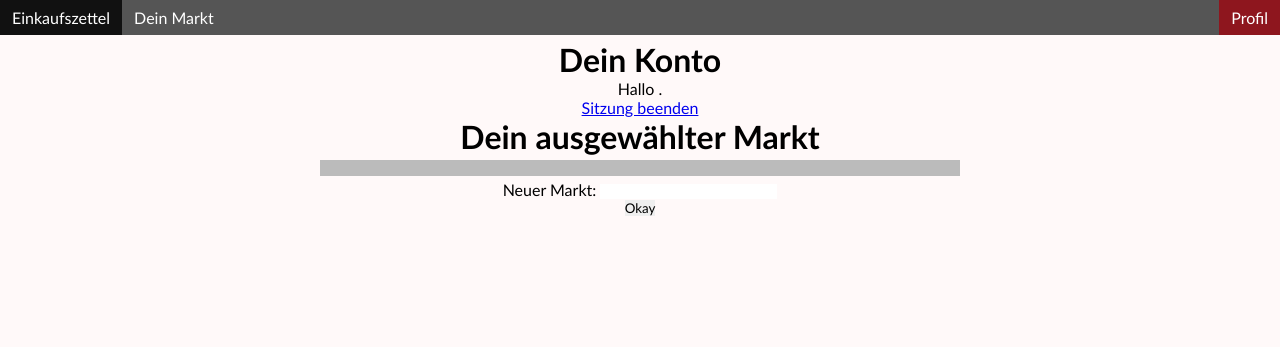
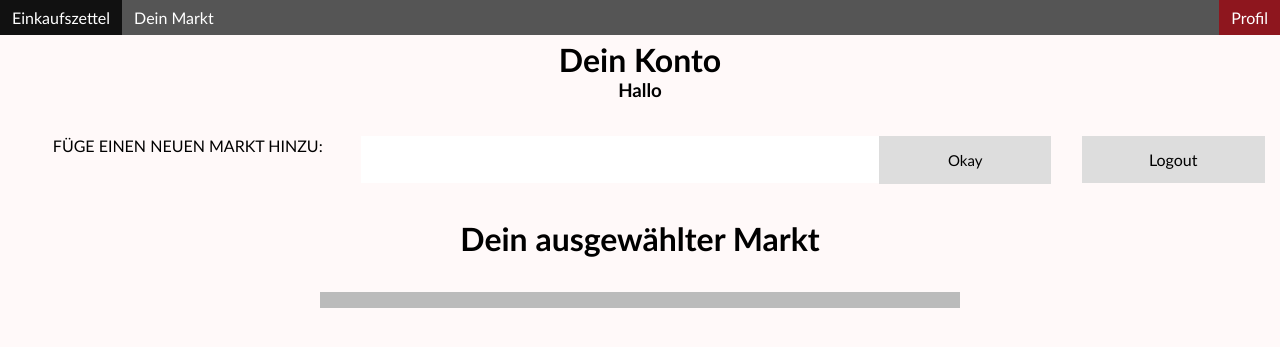
Before and after one commit to Joghurtdrop/Einkaufszettel, a PHP site: page / in a window 1280 px wide. Shown: the top 347 px of the page. Run offline with PHP 8.4, Linux system fonts and the light colour scheme; the visitor is signed in with stand-in values (Sample User, id 1); data that the repository does not hold is empty; some libraries are stand-ins or nearby versions.

Commit message:
styling profile and fix some bugs

```diff
--- a/auth.php
+++ b/auth.php
@@ -11,8 +11,6 @@
 	else
 	{
 		$name=getUsername($_SESSION['userId']);
-		$login_status="<div>Hallo ".$name.".<br />
-							<a href=\"./logout.php\">Sitzung beenden</a>
-					   </div>";
+		$login_status="<h3>Hallo ".$name."</h3>";
 	}
 ?>
--- a/css/general.css
+++ b/css/general.css
@@ -40,6 +40,12 @@
 [class*="col-"] {
     float: left;
     padding: 15px;
+}
+
+.row::after {
+    content: "";
+    clear: both;
+    display: table;
 }
 
 
--- a/css/profil.css
+++ b/css/profil.css
@@ -1,3 +1,45 @@
+a{
+	text-decoration:none;
+}
+
+a:link, a:visited{
+	color:black;
+}
+
+a.button{
+	padding: 14px 16px;
+    border: none;
+	background-color:#ddd;
+	display:block;
+}
+
+div.button{
+	border: none;
+	background-color:#ddd;
+	font-size:15px;
+}
+
+.button:hover{
+	cursor:pointer;
+	background-color:#8e161e;
+	color: white;
+}
+
+.main > .row{
+	margin: 20px 0px;
+}
+
+label{
+	padding:0!important;
+	text-transform: uppercase;
+}
+
+input{
+	font-size: 15px;
+	font-weight:bold;
+}
+
+
 .dropbtn{
     padding: 8px 16px;
     border: none;
@@ -11,9 +53,10 @@
     display: inline-block;
 	font-size: 20px;
 	min-width:50%;
+	margin-top: 30px;
 }
 
-.wrapperDropdown:focus{
+*:focus{
 	outline:none;
 }
 
--- a/dataAccess/dataAccessLogin.php
+++ b/dataAccess/dataAccessLogin.php
@@ -1,5 +1,5 @@
 <?php
-	include 'dataAccess.php';
+	include_once 'dataAccess.php';
 
 
 	/* checks if a username password combination is valid returns TRUE if username is registered*/
--- a/dataAccess/dataAccessProfile.php
+++ b/dataAccess/dataAccessProfile.php
@@ -1,5 +1,5 @@
 <?php
-	include 'dataAccess.php';
+	include_once 'dataAccess.php';
 
 	function getShops($userid)
 	{
--- a/index.php
+++ b/index.php
@@ -21,16 +21,19 @@
 <div class="main">
 	<h1>Dein Konto</h1>
 	<?php echo $login_status;?>
+	<div class="row">
+		<div class="col-10 row">
+			<label class="col-4">Füge einen neuen Markt hinzu:</label>
+			<input class="col-6" id="newShopName"/>
+			<div onClick="addShop(this)" class="button col-2"/>Okay</div>
+		</div>
+		<div class="col-2 buttonHolder"><a class="button" href="logout.php">Logout</a></div>
+	</div>
 	<h1>Dein ausgewählter Markt</h1>
 	<div id="listholder"></div>
 	</div>
 
 
-	<div class="field-wrap">
-		<label>Neuer Markt: </label>
-		<input id="newShopName"/>
-	</div>
-	<button onClick="addShop(this)" class="button button-block"/>Okay</button>
 
 
 <script src="js/profil.js"></script>
--- a/js/profil.js
+++ b/js/profil.js
@@ -51,6 +51,8 @@
 
 function addShop(el)
 {
+	if($('newShopName').val()!="")
+	{
 		$.ajax({
 			type: "POST",
 			url: "addShopProfile.php",
@@ -65,3 +67,4 @@
 			}
 		});
 	}
+}
--- a/loadShopListProfile.php
+++ b/loadShopListProfile.php
@@ -10,7 +10,7 @@
 		$selectedShop = getSelectedShop($_SESSION['userId']);
 		?>
 		<div id="dd" class="wrapperDropdown" tabindex="1">
-			<div id="selectedShop" class="dropbtn"><?php echo $selectedShop['name']?></div>
+			<div style="display:inline-block" id="selectedShop" class="dropbtn"><?php echo $selectedShop['name']?></div>
 			<div id="selectedShopId" class="hiddenField"><?php echo $selectedShop['selectedShop']?></div>
 			<ul id="shopList" class="dropdown">
 		<?php
@@ -32,9 +32,9 @@
 		{
 			?>
 				<li>
-					<div onClick="setSelectedShop(this)" style="display:inline-block;width:80%"><?php echo $row['name']?></div>
+					<div onClick="setSelectedShop(this)" style="display:inline-block;width:80%;padding-left:20%"><?php echo $row['name']?></div>
 					<div onClick="deleteShop(this)" style="float:right;width:20%;display:inline-block">
-						<i class="material-icons md-24">&#xE8B8;</i>
+						<i class="material-icons md-24">&#xE92B;</i>
 					</div>
 					<div class="hiddenField"><?php echo $row['id']?></div>
 				</li>
--- a/login.php
+++ b/login.php
@@ -2,6 +2,7 @@
 	session_start();
 
 	include 'dataAccess/dataAccessLogin.php';
+	include 'dataAccess/dataAccessProfile.php';
 
 	if(isset($_GET['login']) && $_GET['login']==1)
 	{
```
Lines whose indentation alone changed are shown as unchanged.
